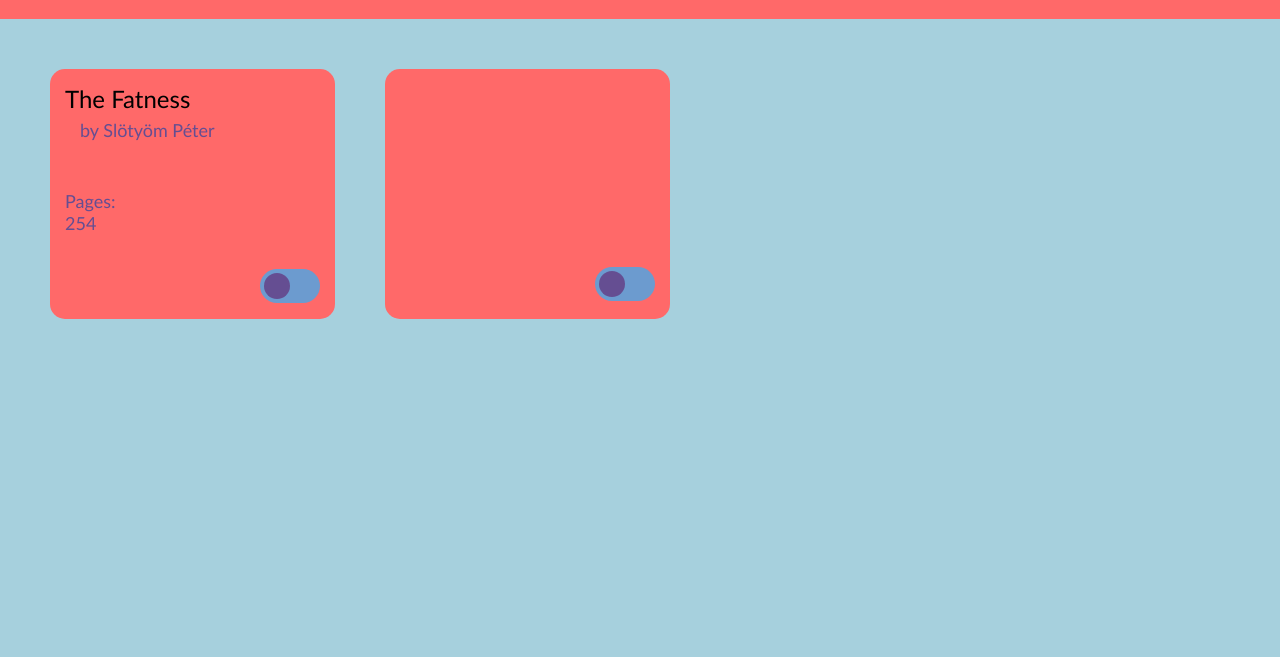
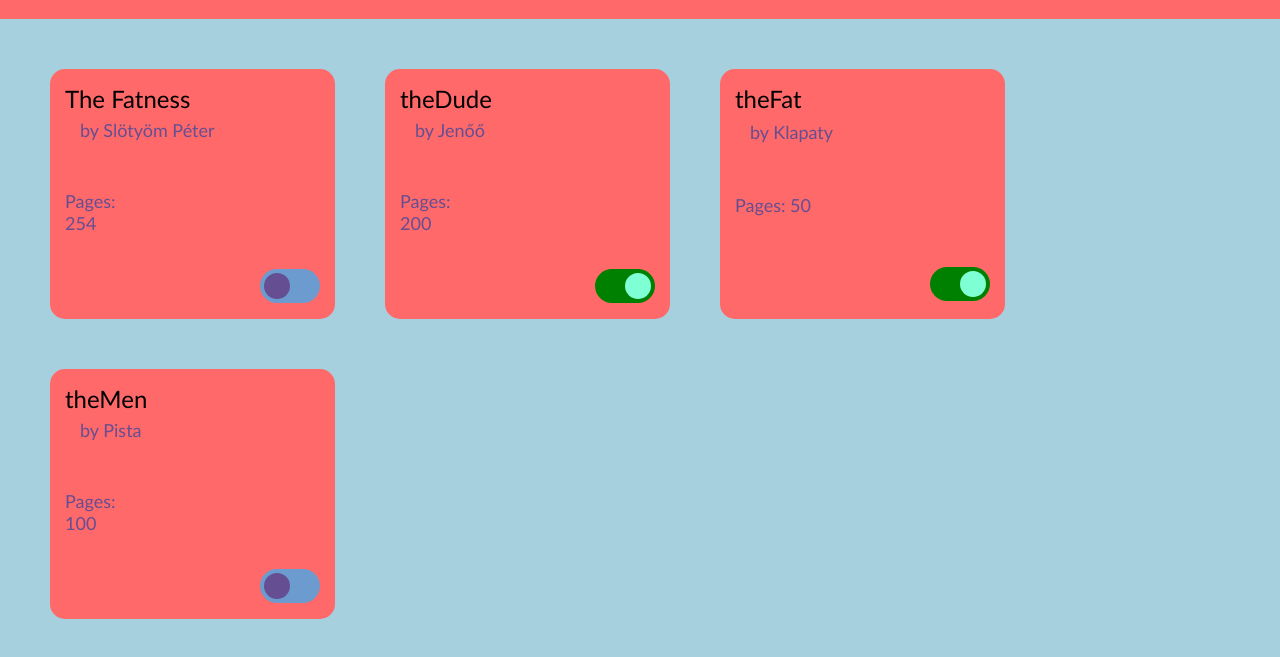
Before and after one commit to RakocziL/Library, a plain HTML site: page index.html in a window 1280 px wide. Both pictures are taken after a click on the button "Test". Shown: the part 71-728 px from the top of the page. Drawn offline with Linux system fonts and the light colour scheme.

Commit message:
Now it can create new cards dynamicly

```diff
--- a/index.html
+++ b/index.html
@@ -23,7 +23,7 @@
                 <p class="cardAuthor">by Slötyöm Péter</p>
                 <p class="cardPages">Pages: 254</p>
                 <label class="cardSwitch">
-                    <input type="checkbox">
+                    <input type="checkbox" class="checkBox">
                     <span class="switch"></span>
                 </label>
 
--- a/script.js
+++ b/script.js
@@ -2,10 +2,8 @@
 const testButton = document.getElementById("test");
 testButton.addEventListener("click", ()=>{
     myLibrary.forEach(books => {
-        console.log(books.title)
-        console.log(books.read)
+        createNewCard(books.title, books.author, books.pages, books.read);
     });
-    createNewCard();
 })
 /* PopUp Window events */
 const openPopupButton = document.getElementById('open-popup');
@@ -66,7 +64,7 @@ submitButton.addEventListener("click", (event) =>{
 
 /* Creating New Library Cards */
 var cardContainer = document.getElementById("cardContainer");
-function createNewCard(){
+function createNewCard(title, author, pages, read){
     /* Creating Elements */
     var newCard = document.createElement("div");
     var newCardTitle = document.createElement("p");
@@ -76,12 +74,16 @@ function createNewCard(){
     var newInput = document.createElement("input");
     var newSpan = document.createElement("span");
 
+    /* Setting the type of the input */
+    newInput.type = "checkbox";
+
     /* Adding classes */
     newCard.className = "libraryCard";
     newCardTitle.className = "cardTitle";
     newCardAuthor.className = "cardAuthor";
     newCardPages.className = "cardPages";
     newCardSwitch.className = "cardSwitch";
+    newInput.className = "checkBox"
     newSpan.className = "switch";
 
     /* Appending Children  */
@@ -92,4 +94,10 @@ function createNewCard(){
     newCard.appendChild(newCardSwitch);
     newCardSwitch.appendChild(newInput);
     newCardSwitch.appendChild(newSpan);
+
+    /* Adding Content */
+    newCardTitle.textContent = title;
+    newCardAuthor.textContent = "by "+author;
+    newCardPages.textContent ="Pages: "+pages;
+    newInput.checked = read;
 }
--- a/style.css
+++ b/style.css
@@ -113,7 +113,7 @@ body, html{
                 grid-column:3/4;
                 grid-row:6/7;
             }
-                .cardSwitch input{
+                .checkBox{
                     display:none;
                 }
                 .switch{
@@ -137,13 +137,16 @@ body, html{
                     border-radius: 50%;
                     transition: all 0.3s ease-in-out;
                 }
-                input:checked + .switch{
+                .checkBox:checked + .switch{
                     background-color: green;
                 }
-                input:checked + .switch:before {
+                .checkBox:checked + .switch:before {
                     transform: translateX(26px);
                     background-color: aquamarine;
                   }
+                .switch:hover{
+                    cursor:pointer;
+                }
 
 
 
```
